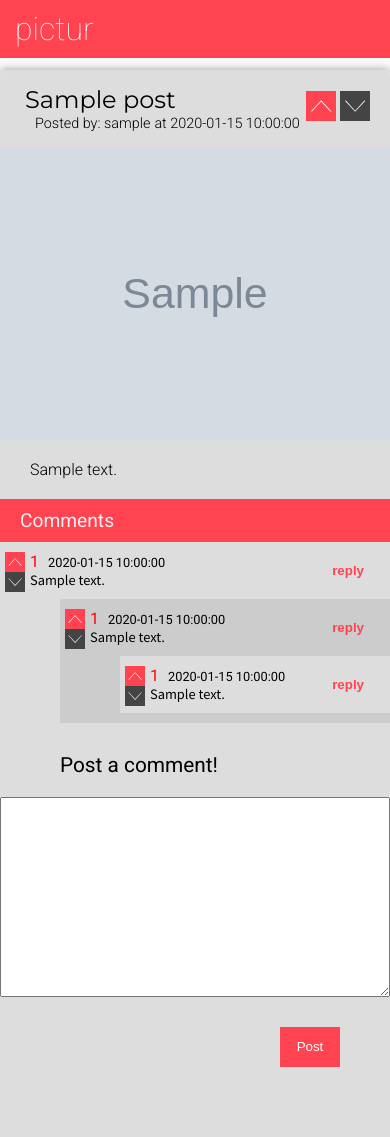
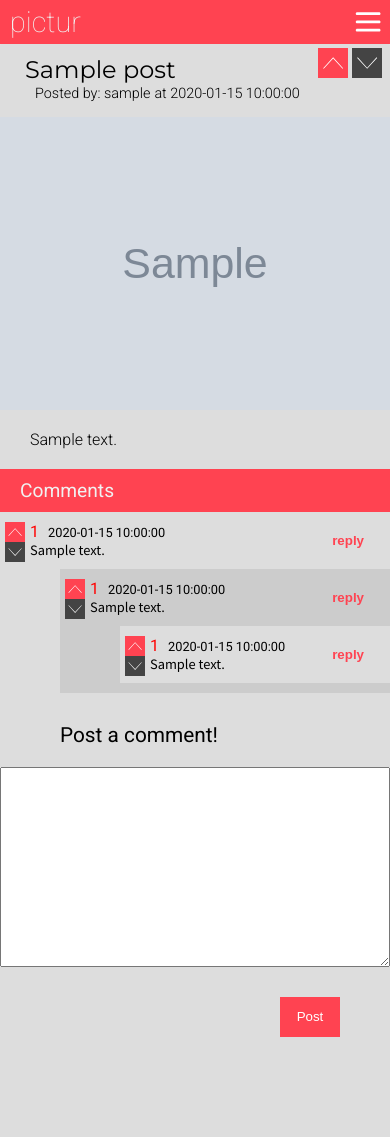
Before and after one commit to jimmy-jia/pictur, a Flask app: template pictur/templates/index.html in a window 390 px wide. After the commit the page ends 1037 px from the top, so only its background shows below. Run offline with Flask 2, Linux system fonts and the light colour scheme; the template is opened without the code that fills it: most values are stand-ins (such as "Sample title", 1, 10 or a date in 2020); grey boxes marked "Sample" are stand-in pictures; some libraries are stand-ins or nearby versions.

Commit message:
mobile nav working

```diff
--- a/pictur/static/app.js
+++ b/pictur/static/app.js
@@ -27,3 +27,12 @@ function showReply(i){
 		$(i).parent().children("div.comment-reply-wrapper").remove();
 	}
 }
+function showMobileNav(){
+	for(var i=3; i<6; i++){
+		if(!$('#svg_'+i).attr('class'))
+			$('#svg_'+i).attr('class', 'svg_'+i);
+		else
+			$('#svg_'+i).removeAttr('class');
+	}
+	$('#navbar').slideToggle(400);
+}
--- a/pictur/static/stylesheet.css
+++ b/pictur/static/stylesheet.css
@@ -51,9 +51,27 @@ header {
   padding: 10px 0; }
   header a:first-child {
     color: #f1f1f1;
-    margin-left: 15px;
+    margin-left: 10px;
     font-size: 2em;
     font-weight: 100; }
+
+.mobile-nav {
+  display: none; }
+
+#svg_3, #svg_4, #svg_5 {
+  transition: all 0.5s;
+  transform-origin: 50% 50%; }
+
+.svg_3 {
+  transform: rotate3d(0, 0, 1, 45deg);
+  top: 0; }
+
+.svg_5 {
+  transform: translate(0, -3px) rotate3d(0, 0, 1, -45deg); }
+
+.svg_4 {
+  transform: translate(0, 3px) rotate3d(0, 0, 1, -45deg);
+  bottom: 0; }
 
 nav {
   display: inline-block;
@@ -77,8 +95,35 @@ nav {
       background-color: white; }
 
 @media(max-width: 600px) {
+  header {
+    padding: 5px 0; }
+    header a:first-child {
+      font-size: 1.8em; }
+
   nav {
-    display: none; } }
+    display: none;
+    width: 100%;
+    margin-right: 0;
+    text-align: right;
+    padding-bottom: 5px; }
+    nav a {
+      padding-right: 3%; }
+    nav input {
+      width: 95%;
+      margin-bottom: 5px;
+      margin-top: 5px; }
+
+  .mobile-nav {
+    display: block;
+    position: fixed;
+    top: 0;
+    right: 0;
+    height: 44px;
+    width: 44px;
+    z-index: 2; }
+
+  #main {
+    padding-top: 40px !important; } }
 .close {
   background-size: cover;
   width: 35px;
@@ -160,7 +205,13 @@ nav {
   .post-container {
     -moz-column-count: 2;
     -webkit-column-count: 2;
-    column-count: 2; } }
+    column-count: 2; }
+
+  #main .post {
+    margin-top: 0; }
+    #main .post .post-vote {
+      top: 0;
+      right: 0; } }
 @media(max-width: 375px) {
   .post-container {
     -moz-column-count: 1;
@@ -396,7 +447,8 @@ nav {
       cursor: pointer;
       background-color: #ff7680; }
   .upload-wrapper input {
-    width: 70%;
+    max-width: calc(100% - 95px);
+    width: 245px;
     display: inline-block;
     padding: 15px 5px;
     margin: 0;
--- a/pictur/static/stylesheet.sass
+++ b/pictur/static/stylesheet.sass
@@ -54,9 +54,22 @@ header
 	padding: 10px 0
 	a:first-child
 		color: $white
-		margin-left: 15px
+		margin-left: 10px
 		font-size: 2em
 		font-weight: 100
+.mobile-nav
+	display: none
+#svg_3, #svg_4, #svg_5
+	transition: all .5s
+	transform-origin: 50% 50%
+.svg_3
+	transform: rotate3d(0, 0, 1, 45deg)
+	top: 0
+.svg_5
+	transform:  translate(0, -3px) rotate3d(0, 0, 1, -45deg)
+.svg_4
+	transform:  translate(0, 3px) rotate3d(0, 0, 1, -45deg)
+	bottom: 0
 nav
 	display: inline-block
 	float: right
@@ -78,8 +91,33 @@ nav
 			outline: 0
 			background-color: lighten($white, 8)
 @media(max-width: 600px)
+	header
+		padding: 5px 0
+		a:first-child
+			font-size: 1.8em
 	nav
 		display: none
+		width: 100%
+		margin-right: 0
+		text-align: right
+		padding-bottom: 5px
+		a
+			padding-right: 3%
+		input
+			width: 95%
+			margin-bottom: 5px
+			margin-top: 5px
+	.mobile-nav
+		display: block
+		position: fixed
+		top: 0
+		right: 0
+		height: 44px
+		width: 44px
+		z-index: 2
+	#main
+		padding-top: 40px !important
+
 .close
 	background-size: cover
 	width: 35px
@@ -161,6 +199,11 @@ nav
 		-moz-column-count: 2
 		-webkit-column-count: 2
 		column-count: 2
+	#main .post
+		margin-top: 0
+		.post-vote
+			top: 0
+			right: 0
 @media(max-width: 375px)
 	.post-container
 		-moz-column-count: 1
@@ -392,12 +435,14 @@ nav
 			cursor: pointer
 			background-color: lighten($secondary-color, 10)
 	input
-		width: 70%
+		max-width: calc(100% - 95px)
+		width: 245px
 		display: inline-block
 		padding: 15px 5px
 		margin: 0
 		float: left
 		padding-left: 20px
+
 #fileUpload-text
 	pointer-events: none
 
--- a/pictur/templates/index.html
+++ b/pictur/templates/index.html
@@ -15,7 +15,16 @@
 		<div class="wrapper">
 			<header>
 				<a href="/">pictur</a>
-				<nav>
+				<a class="mobile-nav" onclick="showMobileNav()">
+					<svg version="1.1" id="Capa_1" xmlns="http://www.w3.org/2000/svg" xmlns:xlink="http://www.w3.org/1999/xlink" x="0px" y="0px" viewBox="0 0 16 16" enable-background="new 0 0 16 16" xml:space="preserve">
+						<g>
+							<path id="svg_3" fill="white" d="m4.04949,8.47441l8,0c0.275,0 0.5,-0.225 0.5,-0.5c0,-0.276 -0.225,-0.5 -0.5,-0.5l-8,0c-0.276,0 -0.5,0.224 -0.5,0.5c0,0.275 0.224,0.5 0.5,0.5z"/>
+							<path id="svg_4" fill="white" d="m4.04949,5.47441l8,0c0.275,0 0.5,-0.224 0.5,-0.5s-0.225,-0.5 -0.5,-0.5l-8,0c-0.276,0 -0.5,0.224 -0.5,0.5s0.224,0.5 0.5,0.5z"/>
+							<path id="svg_5" fill="white" d="m4.04949,11.47441l8,0c0.275,0 0.5,-0.225 0.5,-0.5s-0.225,-0.5 -0.5,-0.5l-8,0c-0.276,0 -0.5,0.225 -0.5,0.5s0.224,0.5 0.5,0.5z"/>
+						</g>
+					</svg>
+				</a>
+				<nav id="navbar">
 					<input type="text" placeholder="search" onkeypress="handleSearch(event)" id="search-box"></input>
 					<a href="">sign in</a>
 					<a href="">sign up</a>
```
Also changed, not shown: pictur/templates/front.html (+11 -2 lines), 1 other file.
